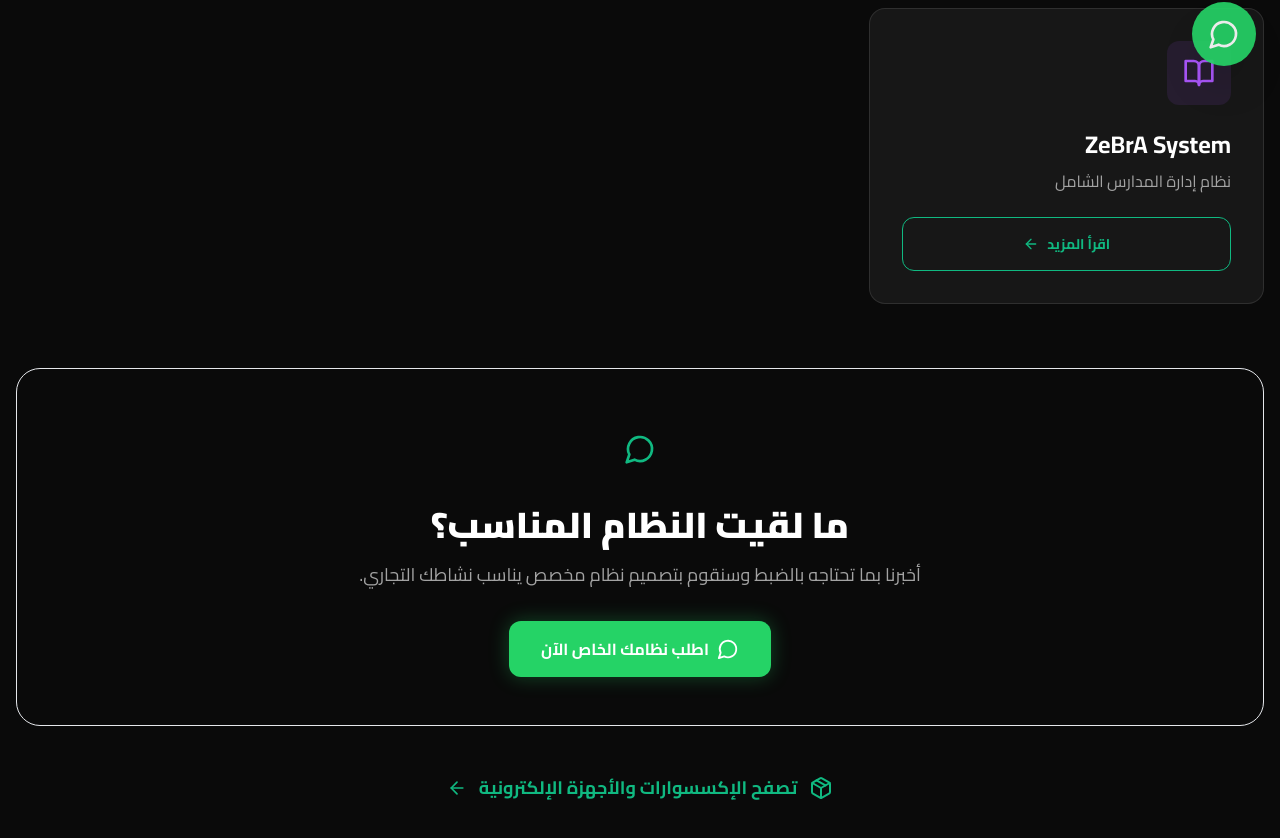
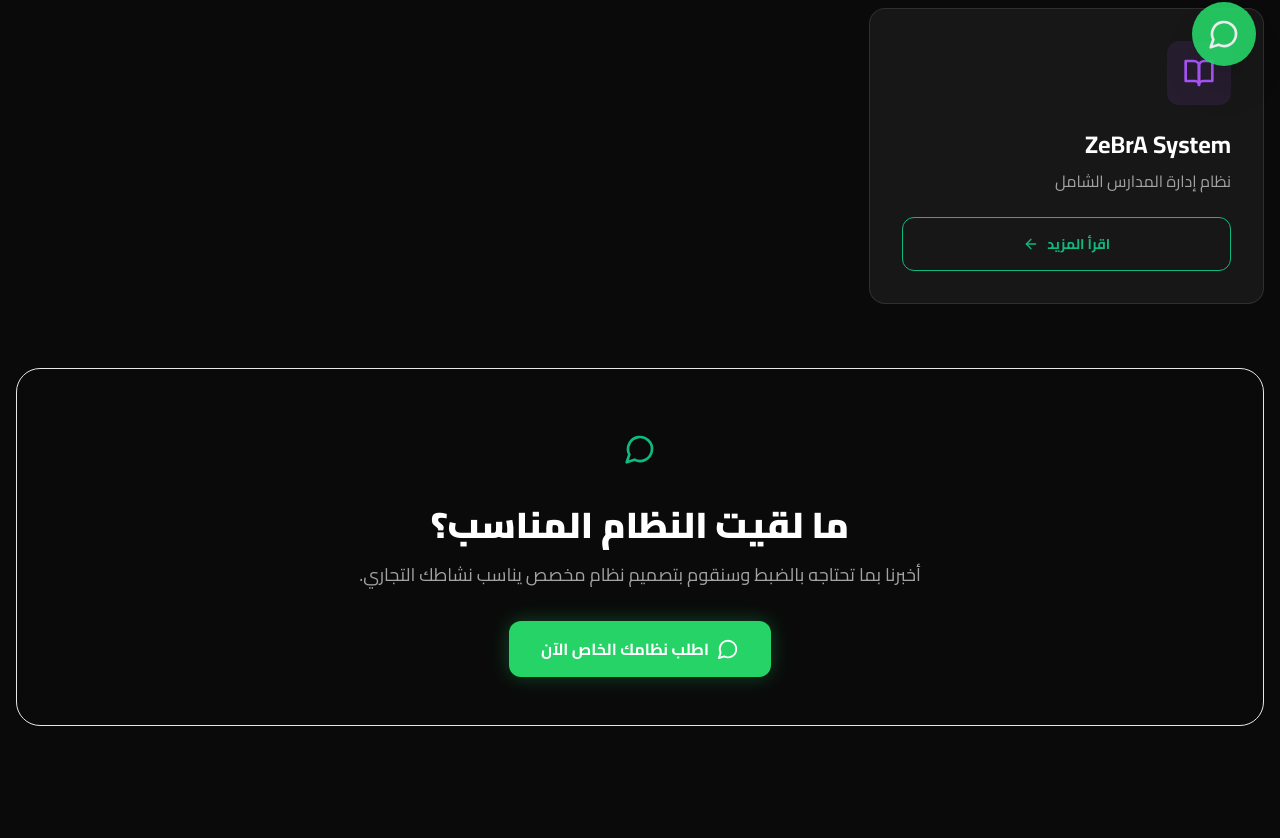
Before and after one commit to ahmedabdelgayoum25-design/Kenton-Software, a Next.js app: page /products in a window 1280 px wide. Shown: the part 710-1548 px from the top of the page. Built offline with nearby package versions, Linux system fonts and the light colour scheme.

Commit message:
Remove accessories link from products page

```diff
--- a/app/products/page.tsx
+++ b/app/products/page.tsx
@@ -1,6 +1,6 @@
 "use client";
 import { motion } from "framer-motion";
-import { Stethoscope, BookOpen, Store, ArrowRight, Filter, MessageCircle, Package } from "lucide-react";
+import { Stethoscope, BookOpen, Store, ArrowRight, Filter, MessageCircle } from "lucide-react";
 import Link from "next/link";
 import { useLangStore } from "@/store/langStore";
 import { translations } from "@/data/translations";
@@ -38,7 +38,7 @@ export default function ProductsPage() {
 
   return (
     <main className="min-h-screen bg-background text-textMain pt-20">
-      <div className="max-w-7xl mx-auto px-4 pt-8">
+      <div className="max-w-7xl mx-auto px-4 pt-8 pb-20">
         <BackButton />
 
         <div className="text-center mb-12">
@@ -86,15 +86,6 @@ export default function ProductsPage() {
             </button>
           </div>
         </div>
-
-        {/* رابط لصفحة الإكسسوارات */}
-        <div className="text-center pb-20">
-          <Link href="/accessories" className="inline-flex items-center gap-3 text-lg font-bold text-primary hover:text-primaryHover transition-colors">
-            <Package size={24} />
-            {isRtl ? "تصفح الإكسسوارات والأجهزة الإلكترونية" : "Browse Accessories & Electronics"}
-            <ArrowRight size={20} className={isRtl ? "rotate-180" : ""} />
-          </Link>
-        </div>
       </div>
 
       <RequestSystemPopup isOpen={isPopupOpen} onClose={() => setIsPopupOpen(false)} />
```
